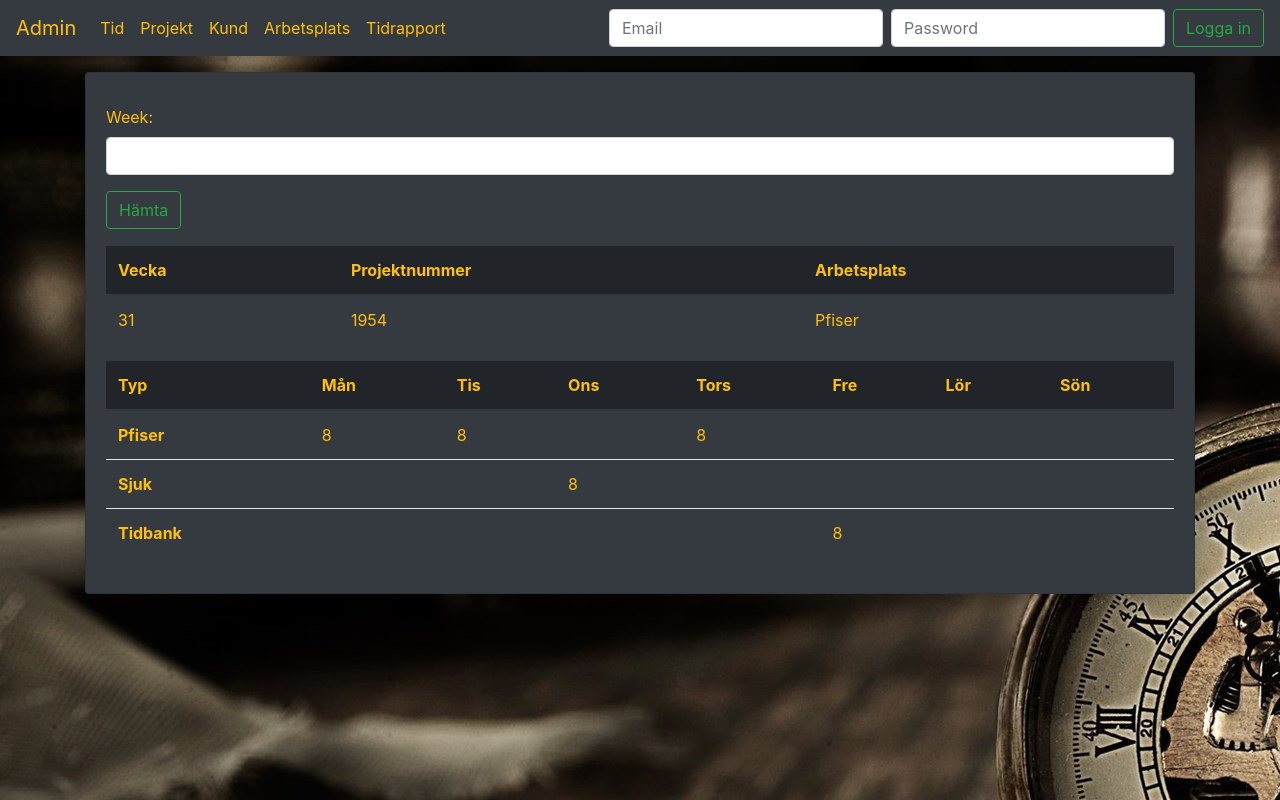
After one commit to freced81/tidtest, a Django app: page /tidrapport/ in a window 1280 px wide. The commit adds this page. Run offline with Django 3.2, Linux system fonts and the light colour scheme; some libraries are stand-ins or nearby versions.

Commit message:
2019-01-25

```diff
--- a/tid_rapport/forms.py
+++ b/tid_rapport/forms.py
@@ -58,3 +58,7 @@ class TidForm(forms.ModelForm):
             "sjuk": forms.CheckboxInput(),
             "tidbank": forms.CheckboxInput(),
         }
+
+
+class TidRapportForm(forms.Form):
+    week = forms.IntegerField(widget=forms.NumberInput(attrs={"class": "form-control"}))
--- a/tid_rapport/models.py
+++ b/tid_rapport/models.py
@@ -54,7 +54,7 @@ class Tid(models.Model):
     def get_week(self):
         iso = datetime.date.isocalendar(self.datum)
         week = iso[1]
-        return week
+        return str(week)
 
     def get_weekday(self):
         weekday = datetime.date.weekday(self.datum)
--- a/tid_rapport/templates/base.html
+++ b/tid_rapport/templates/base.html
@@ -32,6 +32,9 @@
           <li class="nav-item">
             <a class="nav-link text-warning" href="{% url 'tid_rapport:arbetsplats_list' %}">Arbetsplats</a>
           </li>
+          <li class="nav-item">
+            <a class="nav-link text-warning" href="{% url 'tid_rapport:tidrapport' %}">Tidrapport</a>
+          </li>
         </ul>
         <form class="form-inline my-2 my-lg-0">
           <input class="form-control mr-sm-2" type="email" placeholder="Email" aria-label="Email">
--- /dev/null
+++ b/tid_rapport/templates/tidrapport.html
@@ -0,0 +1,72 @@
+{% extends 'base.html' %}
+    {% block title %}Tidrapport{% endblock %}
+    {% block body_block %}
+        <h2 class="card-title" ></h2>
+        <form method="post">{% csrf_token %}
+            {{ form.as_p }}
+        <input class="btn btn-outline-success" type="submit" value="Hämta">
+
+    </form>
+        <table class="table table-hover mt-3">
+            <thead class="thead-dark">
+                <tr>
+                    <th class="text-warning" scope="col">Vecka</th>
+                    <th class="text-warning" scope="col">Projektnummer</th>
+                    <th class="text-warning" scope="col">Arbetsplats</th>
+                </tr>
+            </thead>
+            <tbody>
+                    <tr>
+                        <td>31</td>
+                        <td>1954</td>
+                        <td>Pfiser</td>
+                    </tr>
+            </tbody>
+        </table>
+        <table class="table table-hover">
+            <thead class="thead-dark">
+                 <tr>
+                    <th class="text-warning" scope="col">Typ</th>
+                    <th class="text-warning" scope="col">Mån</th>
+                    <th class="text-warning" scope="col">Tis</th>
+                    <th class="text-warning" scope="col">Ons</th>
+                    <th class="text-warning" scope="col">Tors</th>
+                    <th class="text-warning" scope="col">Fre</th>
+                    <th class="text-warning" scope="col">Lör</th>
+                    <th class="text-warning" scope="col">Sön</th>
+                </tr>
+            </thead>
+            <tbody>
+                <tr>
+                    <th class="text-warning">Pfiser</th>
+                    <td>8</td>
+                    <td>8</td>
+                    <td></td>
+                    <td>8</td>
+                    <td></td>
+                    <td></td>
+                    <td></td>
+                </tr>
+                <tr>
+                    <th class="text-warning">Sjuk</th>
+                    <td></td>
+                    <td></td>
+                    <td>8</td>
+                    <td></td>
+                    <td></td>
+                    <td></td>
+                    <td></td>
+                </tr>
+                <tr>
+                    <th class="text-warning">Tidbank</th>
+                    <td></td>
+                    <td></td>
+                    <td></td>
+                    <td></td>
+                    <td>8</td>
+                    <td></td>
+                    <td></td>
+                </tr>
+            </tbody>
+        </table>
+    {% endblock %}
--- a/tid_rapport/urls.py
+++ b/tid_rapport/urls.py
@@ -21,6 +21,7 @@ from .views import (
     CreateTid,
     TidUpdate,
     TidDelete,
+    tid_rapport
 )
 
 app_name = "tid_rapport"
@@ -61,4 +62,6 @@ urlpatterns = [
     path("tid/create/", CreateTid.as_view(), name="tid_create"),
     path("tid/<int:pk>/update/", TidUpdate.as_view(), name="tid_update"),
     path("tid/<int:pk>/delete/", TidDelete.as_view(), name="tid_delete"),
+
+    path("tidrapport/", tid_rapport, name="tidrapport")
 ]
--- a/tid_rapport/views.py
+++ b/tid_rapport/views.py
@@ -1,3 +1,5 @@
+import datetime
+from django.shortcuts import render
 from django.views.generic import (
     TemplateView,
     ListView,
@@ -8,7 +10,7 @@ from django.views.generic import (
 )
 from django.urls import reverse_lazy
 from .models import Kund, Arbetsplats, Projekt, Tid
-from .forms import KundForm, ArbetsplatsForm, ProjektForm, TidForm
+from .forms import KundForm, ArbetsplatsForm, ProjektForm, TidForm, TidRapportForm
 
 
 class IndexView(TemplateView):
@@ -141,3 +143,20 @@ class TidDelete(DeleteView):
     template_name = "tid/tid_confirm_delete.html"
     model = Tid
     success_url = reverse_lazy("tid_rapport:tid_list")
+
+
+# Tidrapport
+def tid_rapport(request):
+
+    if request.method == 'POST':
+
+        form = TidRapportForm(request.POST)
+
+        if form.is_valid():
+
+            return render(request, 'tidrapport.html', {'form': form})
+
+    else:
+        form = TidRapportForm()
+
+    return render(request, 'tidrapport.html', {'form': form})
```
